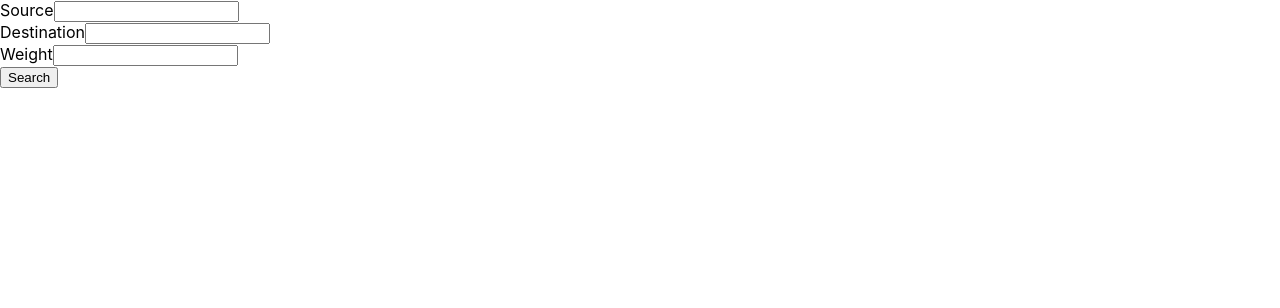
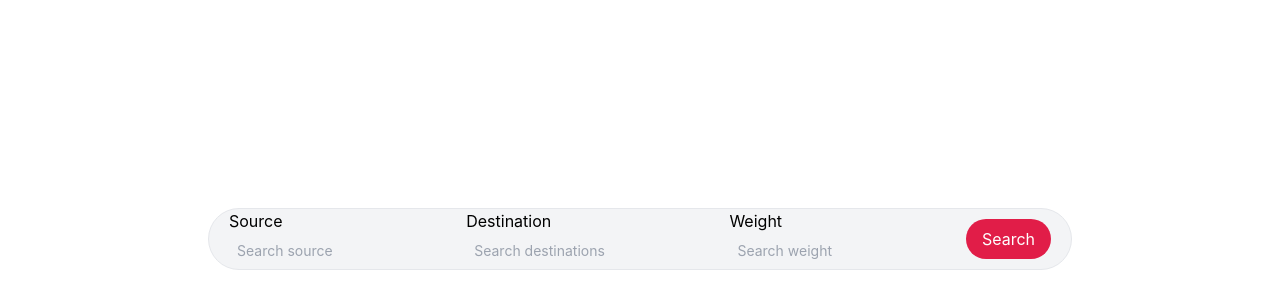
Before and after one commit to sohamdata/orderInput-shipmantra, a React (Create React App) app: page / in a window 1280 px wide. Shown: the top 308 px of the page. Built offline with nearby package versions, Linux system fonts and the light colour scheme.

Commit message:
UI changes: refactored to tailwind

```diff
--- a/package.json
+++ b/package.json
@@ -35,5 +35,8 @@
       "last 1 firefox version",
       "last 1 safari version"
     ]
+  },
+  "devDependencies": {
+    "tailwindcss": "^3.3.0"
   }
 }
--- a/src/App.js
+++ b/src/App.js
@@ -2,7 +2,9 @@ import Search from './Components/Search';
 
 function App() {
   return (
-    <Search />
+    <div className="align-middle">
+      <Search />
+    </div>
   );
 }
 
--- a/src/Components/Search.js
+++ b/src/Components/Search.js
@@ -1,6 +1,6 @@
-import { useForm } from 'react-hook-form';
+import { useForm } from "react-hook-form";
 
-const SearchForm = () => {
+const Search = () => {
     const { register, formState: { errors }, handleSubmit } = useForm();
 
     const onSubmit = (data) => {
@@ -8,49 +8,57 @@ const SearchForm = () => {
     };
 
     return (
-        <form onSubmit={handleSubmit(onSubmit)}>
-            <div className="form-group">
-                <label>Source</label>
+        <div className="p-52 flex justify-center items-center w-fit">
+            <form
+                onSubmit={handleSubmit(onSubmit)}
+                className="px-5 flex flex-row justify-between items-center bg-gray-100 w-full border rounded-full"
+            >
+                <div>
+                    <label htmlFor="source">Source</label>
                     <input
-                    type="text"
+                        {...register("source", { required: true })}
                         id="source"
-                    className={`form-control ${errors.source ? 'is-invalid' : ''}`}
-                    {...register('source', { required: true })}
+                        className="px-2 bg-transparent text-sm outline-none rounded-full py-2 text-black"
+                        placeholder="Search source"
                     />
                     {errors.source && (
-                    <div className="invalid-feedback">Source is required</div>
+                        <span className="text-red-600 text-sm">Required</span>
                     )}
                 </div>
-
-            <div className="form-group">
-                <label>Destination</label>
+                <div>
+                    <label htmlFor="destination">Destination</label>
                     <input
-                    type="text"
+                        {...register("destination", { required: true })}
                         id="destination"
-                    className={`form-control ${errors.destination ? 'is-invalid' : ''}`}
-                    {...register('destination', { required: true })}
+                        className="px-2 bg-transparent text-sm outline-none rounded-full py-2 text-black"
+                        placeholder="Search destinations"
                     />
                     {errors.destination && (
-                    <div className="invalid-feedback">Destination is required</div>
+                        <span className="text-red-600 text-sm">Required</span>
                     )}
                 </div>
-
-            <div className="form-group">
-                <label>Weight</label>
+                <div>
+                    <label htmlFor="Weight">Weight</label>
                     <input
-                    type="number"
-                    id="weight"
-                    className={`form-control ${errors.weight ? 'is-invalid' : ''}`}
-                    {...register('weight', { required: true })}
+                        {...register("weight", { required: true, pattern: /[0-9]/ })}
+                        id="Weight"
+                        className="px-2 bg-transparent text-sm outline-none rounded-full py-2 text-black"
+                        placeholder="Search weight"
                     />
                     {errors.weight && (
-                    <div className="invalid-feedback">Weight is required</div>
+                        <span className="text-red-600 text-sm">
+                            Required
+                        </span>
                     )}
                 </div>
+                <div className="py-2 px-4 bg-rose-600 hover:bg-rose-700 rounded-full text-white cursor-pointer w-24">
+                    <button type="submit">
+                        Search
+                    </button>
+                </div>
+            </form>
+        </div>
+    );
+}
 
-            <button type="submit" className="btn btn-primary">Search</button>
-        </form>
-    );
-};
-
-export default SearchForm;
+export default Search;
--- a/src/index.css
+++ b/src/index.css
@@ -11,3 +11,7 @@ code {
   font-family: source-code-pro, Menlo, Monaco, Consolas, 'Courier New',
     monospace;
 }
+
+@tailwind base;
+@tailwind components;
+@tailwind utilities;
--- a/src/index.js
+++ b/src/index.js
@@ -2,7 +2,6 @@ import React from 'react';
 import ReactDOM from 'react-dom/client';
 import './index.css';
 import App from './App';
-import reportWebVitals from './reportWebVitals';
 
 const root = ReactDOM.createRoot(document.getElementById('root'));
 root.render(
@@ -10,8 +9,3 @@ root.render(
     <App />
   </React.StrictMode>
 );
-
-// If you want to start measuring performance in your app, pass a function
-// to log results (for example: reportWebVitals(console.log))
-// or send to an analytics endpoint. Learn more: https://bit.ly/CRA-vitals
-reportWebVitals();
--- a/src/reportWebVitals.js
+++ /dev/null
@@ -1,13 +0,0 @@
-const reportWebVitals = onPerfEntry => {
-  if (onPerfEntry && onPerfEntry instanceof Function) {
-    import('web-vitals').then(({ getCLS, getFID, getFCP, getLCP, getTTFB }) => {
-      getCLS(onPerfEntry);
-      getFID(onPerfEntry);
-      getFCP(onPerfEntry);
-      getLCP(onPerfEntry);
-      getTTFB(onPerfEntry);
-    });
-  }
-};
-
-export default reportWebVitals;
--- /dev/null
+++ b/tailwind.config.js
@@ -0,0 +1,8 @@
+/** @type {import('tailwindcss').Config} */
+module.exports = {
+  content: ["./src/**/*.{html,js}"],
+  theme: {
+    extend: {},
+  },
+  plugins: [],
+}
```
Also changed, not shown: src/setupTests.js (deleted, +0 -5 lines), 2 other files (tests, documents, lock files or other folders). Lines whose indentation alone changed are shown as unchanged.
